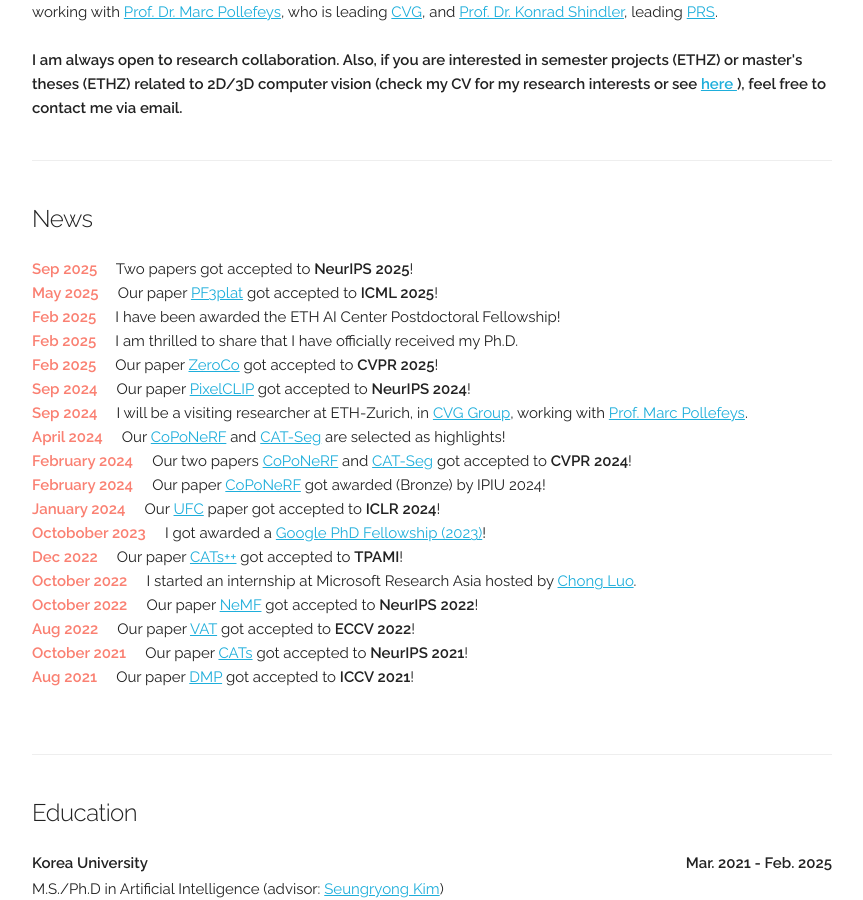
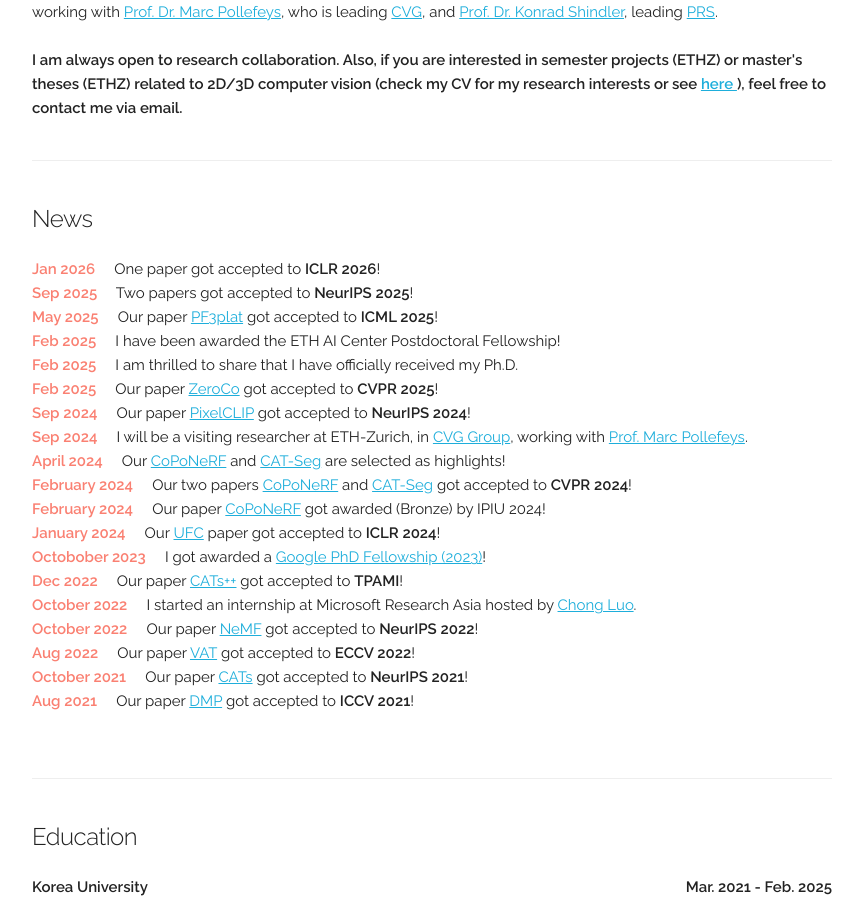
Before and after one commit to jang-1996/jang-1996.github.io, a Jekyll site: the page built from index.html, in a window 1280 px wide and 900 px high, scrolled down 560 px. Shown: the whole window, without its empty margins (208-1071 px from the left). Built offline with Jekyll 4.4.1, drawn with Linux system fonts in a browser that asks for light colours; some web fonts are replaced.

Commit message:
Update index.html

```diff
--- a/index.html
+++ b/index.html
@@ -16,6 +16,10 @@
 <!-- ========== News ========== -->
 <div class="docs-section">
   <h5>News</h5>
+  <div class="col-12 col-md-12 text-md-left no-padding">
+    <b class="bbold" style="color:#fa8072;">Jan 2026</b>&nbsp;&nbsp;&nbsp;&nbsp;
+   One paper got accepted to <b>ICLR 2026</b>!
+  </div>
   <div class="col-12 col-md-12 text-md-left no-padding">
     <b class="bbold" style="color:#fa8072;">Sep 2025</b>&nbsp;&nbsp;&nbsp;&nbsp;
    Two papers got accepted to <b>NeurIPS 2025</b>!
```
